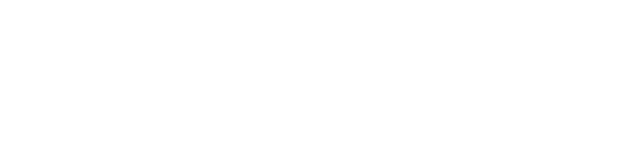
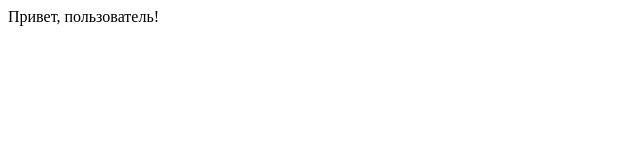
Before and after one commit to openstudent/parceldemo1, a plain HTML site: page index.html in a window 1280 px wide. Shown: the whole page, without its empty margins (0-640 px from the left). Drawn offline with Linux system fonts and the light colour scheme; the site is published under a folder, as on GitHub Pages, so addresses that start at the root find nothing.

Commit message:
Update index.html

```diff
--- a/index.html
+++ b/index.html
@@ -1 +1 @@
-<!DOCTYPE html><html lang="en"><head><meta charset="UTF-8"><meta name="viewport" content="width=device-width, initial-scale=1.0"><title>Document</title></head><body> <script src="/20210119_051321.ce24f154.js"></script> </body></html>
+<!DOCTYPE html><html lang="en"><head><meta charset="UTF-8"><meta name="viewport" content="width=device-width, initial-scale=1.0"><title>Document</title></head><body> <script src="20210119_051321.ce24f154.js"></script> </body></html>
```
